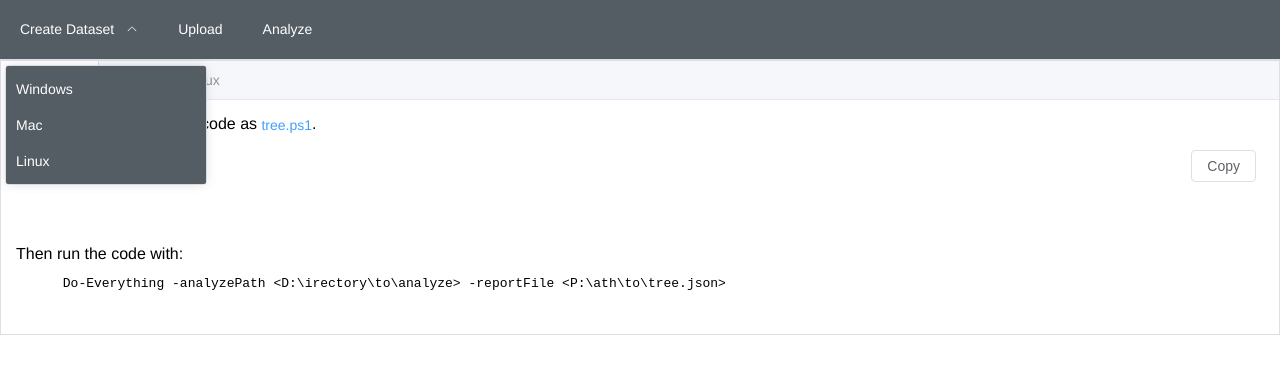
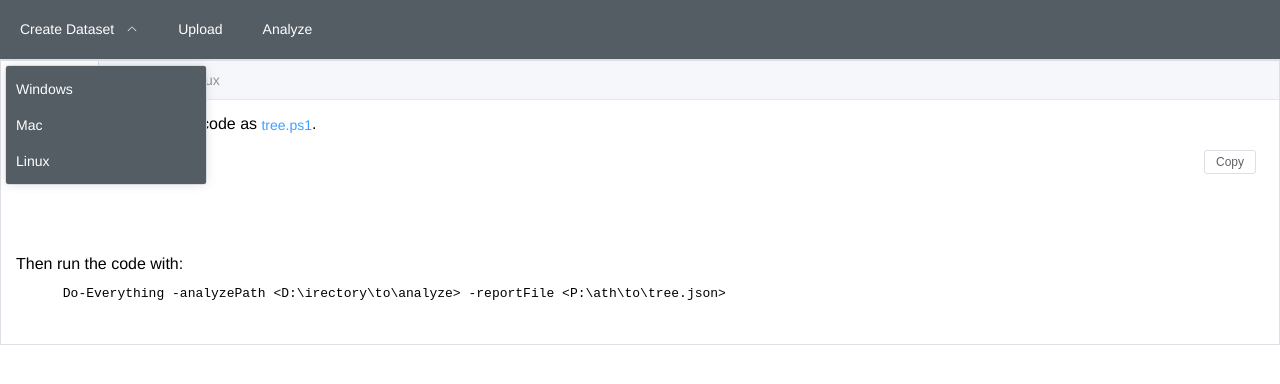
Before and after one commit to marcgauch/dashboard-design, a Vue app: page /create/windows in a window 1280 px wide. Shown: the top 384 px of the page. Built offline with nearby package versions, Linux system fonts and the light colour scheme; what @imengyu/vue3-context-menu would draw is missing.

Commit message:
Update CopyText.vue

```diff
--- a/src/components/create/CopyText.vue
+++ b/src/components/create/CopyText.vue
@@ -1,6 +1,8 @@
 <template>
   <div class="wrapper">
-    <el-button class="copy-button" @click="copyToClipboard">{{ buttonCaption }}</el-button>
+    <el-button class="copy-button" size="small" @click="copyToClipboard">{{
+      buttonCaption
+    }}</el-button>
     <pre>{{ text }}</pre>
   </div>
 </template>
@@ -38,7 +40,7 @@ pre {
   background-color: var(--lt-color-gray-600);
   border-radius: var(--el-border-radius-base);
   font-family: monospace;
-  padding: 0.2rem 1rem;
+  padding: 0.5rem 1rem;
   max-height: 5rem;
   overflow: auto;
 }
```
